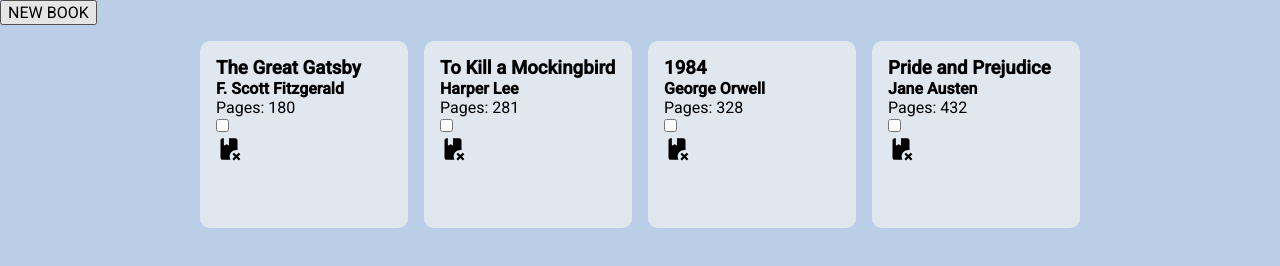
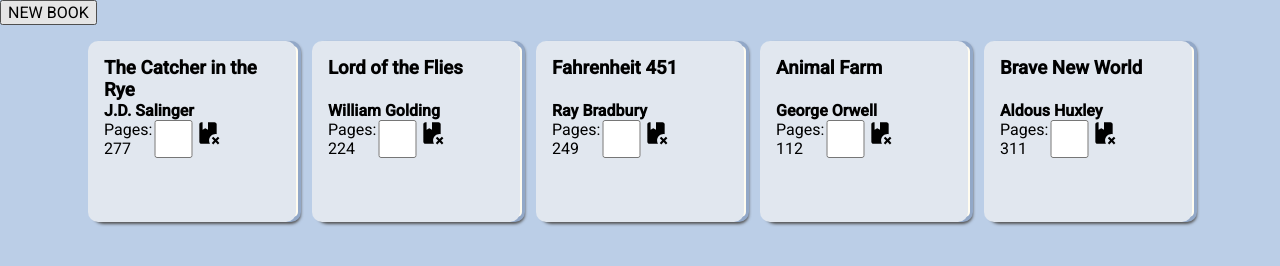
Before and after one commit to agentjesse/odin-library, a plain HTML site: page index.html in a window 1280 px wide. Drawn offline with Linux system fonts and the light colour scheme.

Commit message:
read state functionality added
added grid layout to books too

```diff
--- a/script.js
+++ b/script.js
@@ -10,27 +10,33 @@ const readInput = document.querySelector('#read');
 //library that stores book objects will be an array
 const myLibrary = [
   {
-    "title": "The Great Gatsby",
-    "author": "F. Scott Fitzgerald",
-    "pages": 180,
+    "title": "The Catcher in the Rye",
+    "author": "J.D. Salinger",
+    "pages": 277,
     "read": false
   },
   {
-    "title": "To Kill a Mockingbird",
-    "author": "Harper Lee",
-    "pages": 281,
+    "title": "Lord of the Flies",
+    "author": "William Golding",
+    "pages": 224,
     "read": false
   },
   {
-    "title": "1984",
-    "author": "George Orwell",
-    "pages": 328,
+    "title": "Fahrenheit 451",
+    "author": "Ray Bradbury",
+    "pages": 249,
     "read": false
   },
   {
-    "title": "Pride and Prejudice",
-    "author": "Jane Austen",
-    "pages": 432,
+    "title": "Animal Farm",
+    "author": "George Orwell",
+    "pages": 112,
+    "read": false
+  },
+  {
+    "title": "Brave New World",
+    "author": "Aldous Huxley",
+    "pages": 311,
     "read": false
   }
 ];
@@ -45,15 +51,21 @@ function Book(title, author, pages, read) {
 }
 //Book object methods on the shared prototype object. not using arrow functions for the this value
 Book.prototype.changeReadState = function () {
-  console.log(this);
+  this.read = this.read ? false : true;
 }
 
 //create a book, add to library array
 function addBookToLibrary(title, author, pages, read) {
-  myLibrary.push( new Book(title, author, pages, read) )
+  myLibrary.push( new Book(title, author, pages, read) );
 }
 
-//build and display library on page
+//dummy book objects need to have their prototype chain set:
+myLibrary.forEach( dummyBook=> {
+  Object.setPrototypeOf(dummyBook, Book.prototype);
+  //obj.constructor = Book;// Optionally update constructor reference
+});
+
+//(re)build and display library on page after library array changes ..ouch
 const updateBooksGrid = ()=> {
   booksGrid.textContent = ''; //clear books before adding
   myLibrary.forEach( (item,index)=> {
@@ -108,5 +120,7 @@ booksGrid.addEventListener('click', e=> {
     updateBooksGrid();
   }
   //if change read state CHECKBOX clicked
-
+  if (e.target.type === 'checkbox'){ //event bubbles to booksGrid,just match the checkbox input
+    myLibrary[+e.target.nextElementSibling.dataset.arrI].changeReadState(); //div with data-* attr is next element after
+  }
 });
--- a/styles.css
+++ b/styles.css
@@ -28,6 +28,24 @@ body{
     background-color: var(--grey2);
     border-radius: 10px;
     padding: 1rem 1rem 4rem 1rem;
+    box-shadow: 7px 0 0px -5px hsl(49 100% 97% / 1),
+                5px 0 0 0 hsl(216 33% 68% / 1),
+                5px 2px 3px 0px hsl(0 0% 33% / 1);
+    display: grid;
+    grid-template: 1fr / repeat(4,1fr);
+    /* grid-auto-rows: min-content;*/ /* default behaviour */
+    h3{
+      grid-area: 1/1/1/5;
+    }
+    h4{
+      grid-area: 2/1/3/5;
+    }
+    p{
+
+    }
+    input{
+
+    }
     div{
       width: 1.6rem;
       height: 1.75rem;
```
